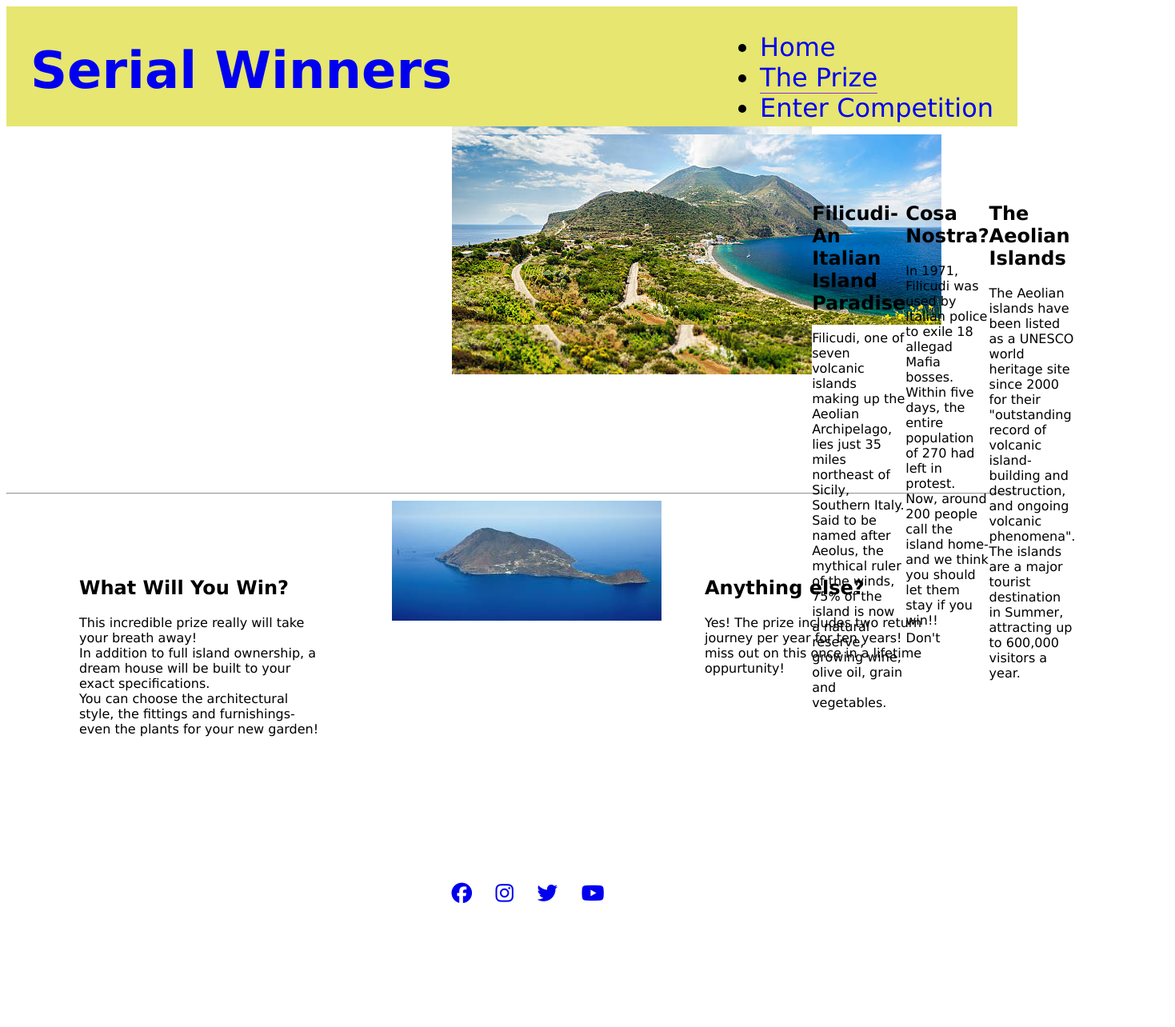
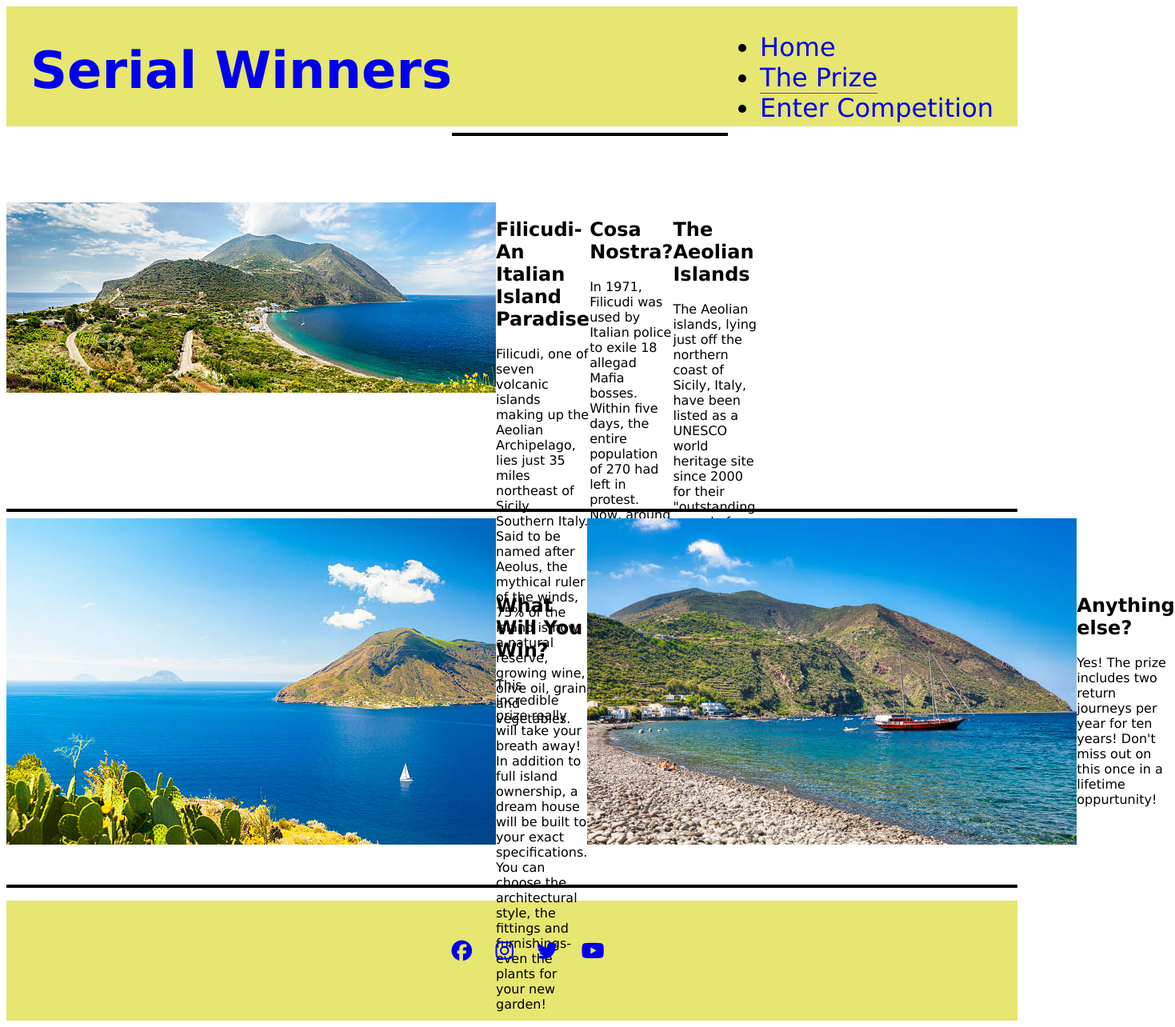
Before and after one commit to townsend75/Win-Your-Own-Island, a plain HTML site: page island.html in a window 1280 px wide. Shown: the whole page at 80% size, 1469 px wide, since content can reach past the window. Before the commit the page ends 1250 px from the top, so only its background shows below. Drawn offline with Linux system fonts and the light colour scheme.

Commit message:
Add hr to all pages, change and resize images

```diff
--- a/assets/css/style.css
+++ b/assets/css/style.css
@@ -13,6 +13,10 @@ header {
     font-size: 200%;
     text-decoration: none;
 
+}
+
+hr {
+    border: 2px solid black
 }
 
 #head-left {
@@ -45,19 +49,22 @@ header {
     margin: 0 auto;
 }*/
 
-.prize-pic {
-    border: 1px solid blue;
+#prize-pic {
+
     height: 600px;
-    display: inline-flexbox;
+    width: 100%;
+    display: block;
+
+
 }
 
 #leftbox {
     height: 300px;
     width: 300px;
-
     float: left;
     margin-top: 30px;
-    margin-left: 30px;
+    margin-left: 10px;
+
 }
 
 
@@ -69,17 +76,18 @@ header {
 #middlebox {
     height: 300px;
     width: 300px;
-    margin: auto;
+    margin: 0 auto;
     margin-top: 30px;
 }
 
 #rightbox {
     height: 300px;
     width: 300px;
-    margin-right: 2%30px;
+    margin-right: 30px;
     float: right;
     margin-top: 30px;
     text-align: right;
+
 }
 
 .about-us {
@@ -92,6 +100,7 @@ header {
 
 footer {
     height: 150px;
+    background-color: rgba(230, 230, 112)
 }
 
 .social-networks {
@@ -101,6 +110,7 @@ footer {
 .social-networks i {
     font-size: 160%;
     margin: 1%;
+    margin-top: 50px;
 
 
 }
@@ -115,23 +125,25 @@ footer {
 }
 
 #picture-two {
+    margin: auto;
     height: 300px;
-    width: 450px;
-    background: url(../images/Filicudi3.jpeg) no-repeat;
-    background-size: cover;
-    padding-top: 10px;
 }
+
+
+
 
 #text-two {
     height: 300px;
     width: 300px;
     margin: auto;
+
 }
 
 #text-three {
     height: 300px;
     width: 300px;
     margin: auto;
+
 }
 
 #text-four {
@@ -152,11 +164,12 @@ footer {
     margin: auto;
 }
 
-#filicudi-one {
+/*#filicudi-one {
     height: 300px;
     width: 300px;
     background: cover;
-}
+    margin: auto;
+}*/
 
 #text-six {
     height: 300px;
--- a/island.html
+++ b/island.html
@@ -36,10 +36,13 @@
         </div>
 
     </header>
+
+    <hr>
     <section class="island-desc">
         <div id="picture-two">
-            <img src="../Win-Your-Own-Island/assets/images/Filicudi3.jpeg"
+            <img src="assets/images/Filicudi3.jpeg"
                 alt="View of Filicudi showing vegetation and coasts to left and right">
+
         </div>
 
         <div id="text-two">
@@ -61,7 +64,8 @@
         </div>
         <div id="text-four">
             <h2> The Aeolian Islands</h2>
-            <p>The Aeolian islands have been listed as a UNESCO world heritage site since 2000 for their
+            <p>The Aeolian islands, lying just off the northern coast of Sicily, Italy, have been listed as a UNESCO
+                world heritage site since 2000 for their
                 "outstanding
                 record of volcanic island-building and destruction, and ongoing volcanic phenomena". The islands are
                 a
@@ -73,6 +77,10 @@
     <hr>
     <section class="prize-details">
 
+        <div id="filicudi-four">
+            <img src="assets/images/Filicudi4.jpeg" alt="Another scenic view of the island from the sea">
+        </div>
+
         <div id="text-five">
             <h2> What Will You Win?</h2>
             <p> This incredible prize really will take your breath away! <br> In addition to full island ownership, a
@@ -81,11 +89,12 @@
         </div>
 
         <div id="filicudi-one">
-            <img src="assets/images/Filicudi1.jpeg" alt="Filicudi island aerial view surrounded by blue sea">
+            <img src="assets/images/Filicudi7.jpeg" alt="Filicudi island aerial view surrounded by blue sea">
         </div>
+
         <div id="text-six">
             <h2> Anything else? </h2>
-            <p> Yes! The prize includes two return journey per year for ten years! Don't miss out on this once in a
+            <p> Yes! The prize includes two return journeys per year for ten years! Don't miss out on this once in a
                 lifetime oppurtunity!</p>
 
         </div>
@@ -93,6 +102,8 @@
 
 
     </section>
+
+    <hr>
     <footer>
         <ul class="social-networks">
             <li>
```
Also changed, not shown: form.html (+3 -0 lines), index.html (+5 -1 lines), assets/images/Filicudi7.jpeg (added).
